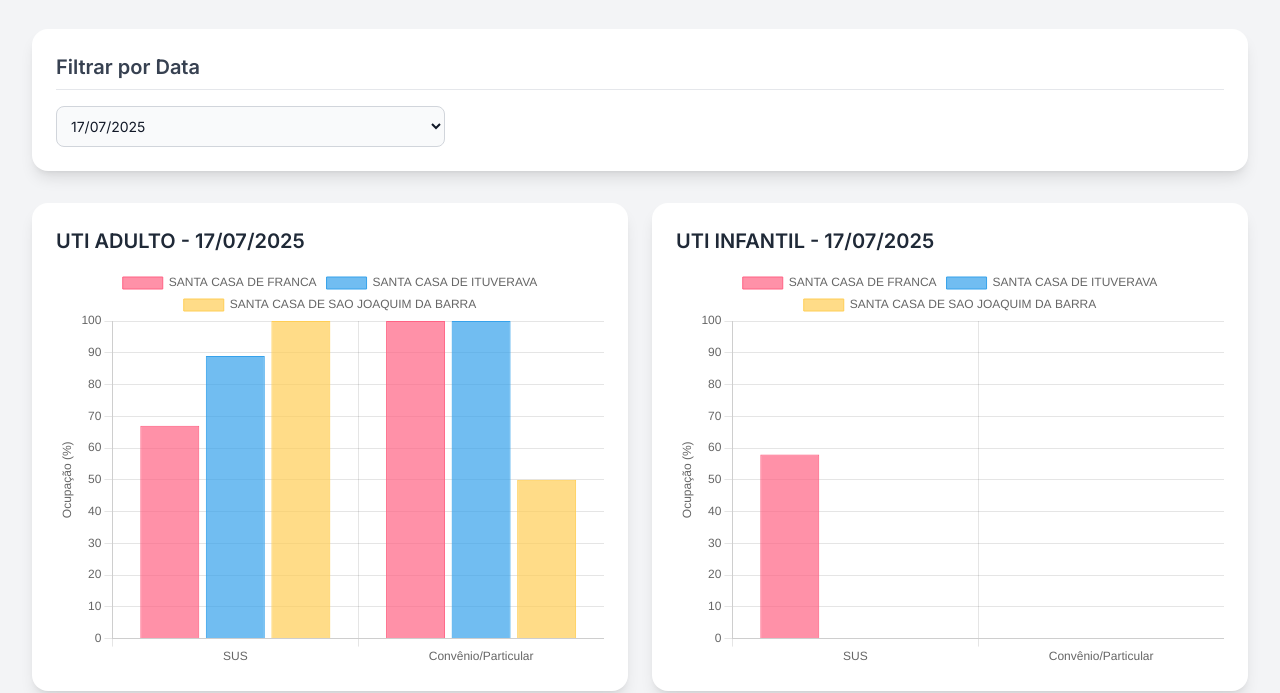
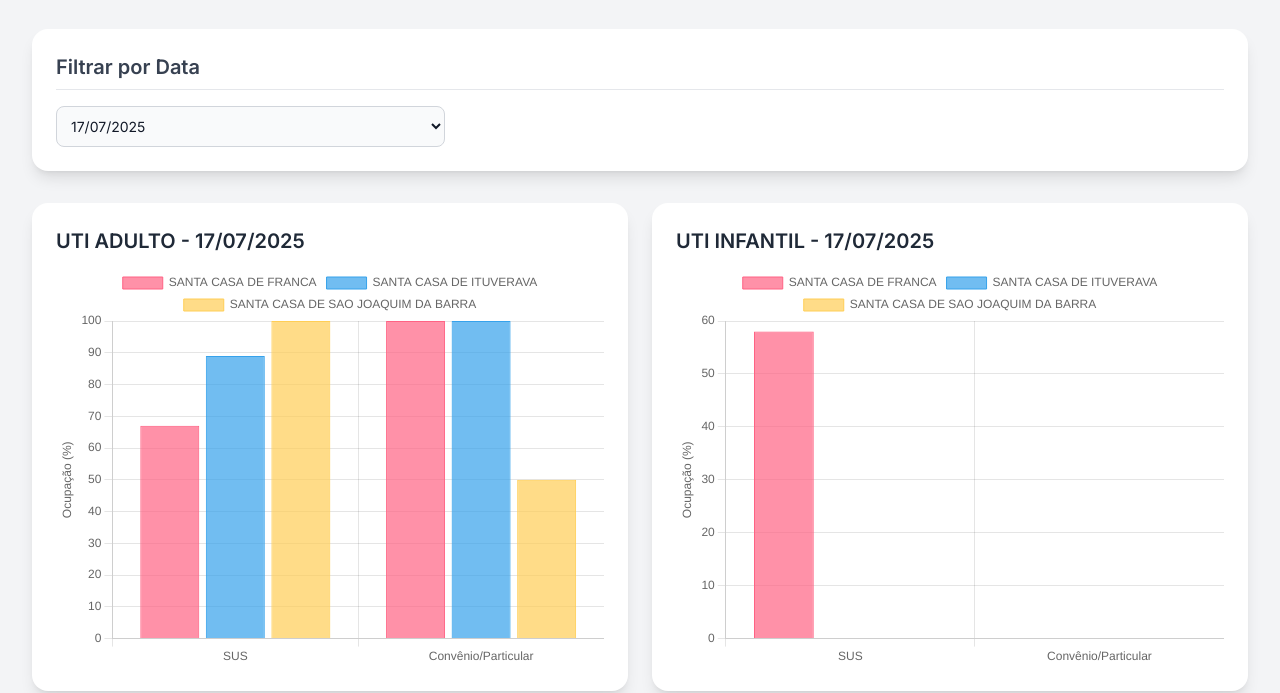
Before and after one commit to barraum/dash-leitos-DRS8, a plain HTML site: page index.html in a window 1280 px wide. Shown: the part 107-800 px from the top of the page. Drawn offline with nearby package versions, Linux system fonts and the light colour scheme.

Commit message:
Update index.html

```diff
--- a/index.html
+++ b/index.html
@@ -311,7 +311,7 @@
                     scales: {
                         y: {
                             beginAtZero: true,
-                            max: 100,
+
                             title: { display: true, text: 'Ocupação (%)' }
                         },
                         x: {}
```
